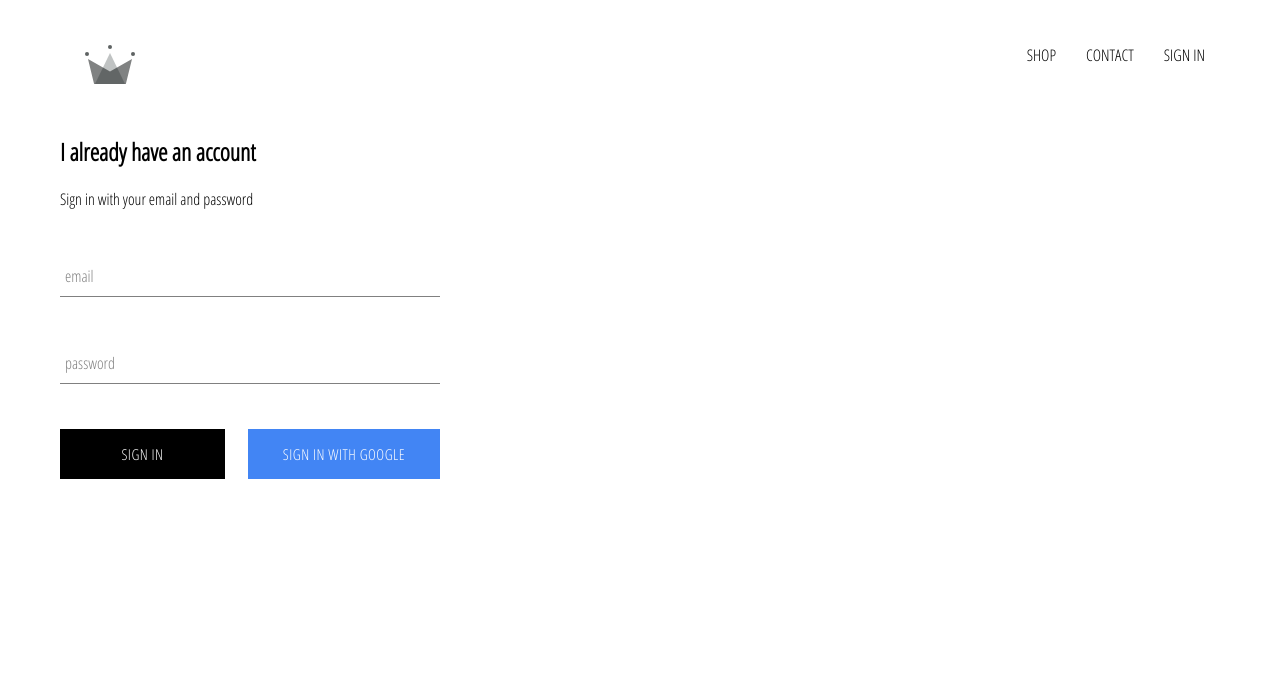
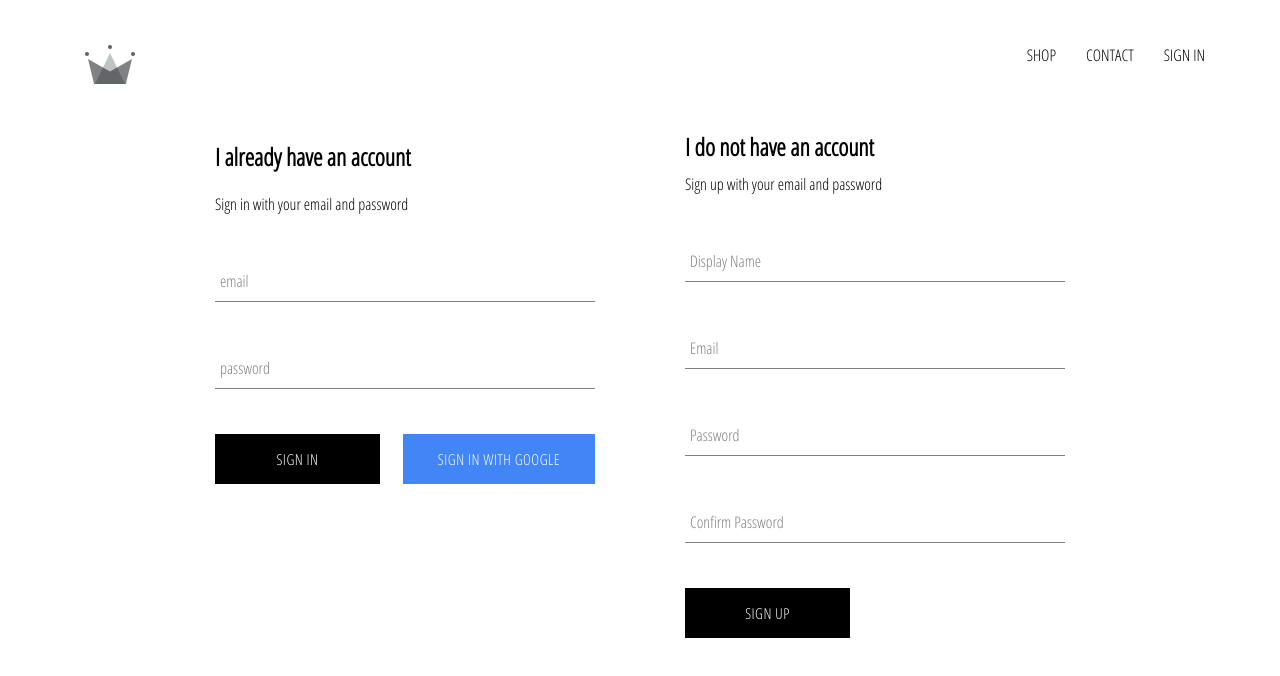
Before and after one commit to BhavanaReddyB/crwn-clothing, a React (Create React App) app: page /sign-in in a window 1280 px wide. Shown: the top 676 px of the page. Built offline with nearby package versions, Linux system fonts and the light colour scheme; no server answers; a web font is replaced by a local one.

Commit message:
Added sign-up component and store details in firestore

```diff
--- a/src/App.js
+++ b/src/App.js
@@ -37,6 +37,8 @@
         })
       }
 
+      console.log(this.state);
+
       //Setting the current user to null when the user signs out.
       this.setState({ currentUser: userAuth });
     });
--- a/src/components/sign-up/sign-up.component.jsx
+++ b/src/components/sign-up/sign-up.component.jsx
@@ -0,0 +1,99 @@
+import React from 'react';
+
+import FormInput from '../form-input/form-input.component';
+import CustomButton from '../custom-button/custom-button.component';
+
+import { auth, createUserProfileDocument } from '../../firebase/firebase.utils';
+
+import './sign-up.styles.scss';
+
+class SignUp extends React.Component {
+    constructor() {
+        super();
+
+        this.state = {
+            displayName: '',
+            email: '',
+            password: '',
+            confirmPassword: '',
+        }
+    }
+
+    handleSubmit = async event => {
+        event.preventDefault();
+
+        const { displayName, email, password, confirmPassword } = this.state;
+        if( password !== confirmPassword) {
+            alert("PAsswords don't match");
+            return;
+        }
+
+        try {
+            const { user } = await auth.createUserWithEmailAndPassword(email, password);
+            await createUserProfileDocument(user, { displayName });
+
+            //To clear our form once signed-up
+            this.setState({
+                displayName: '',
+                email: '',
+                password: '',
+                confirmPassword: '',
+            });
+        }catch (error) {
+            console.error(error);
+        }
+    }
+
+    handleChange = event => {
+        const { name, value } = event.target;
+
+        this.setState({ [name]: value });
+    }
+
+    render() {
+        const { displayName, email, password, confirmPassword } = this.state;
+        return (
+            <div className='sign-up'>
+                <h2 className='title'>I do not have an account</h2>
+                <span>Sign up with your email and password</span>
+                <form className='sign-up-form' onSubmit={this.handleSubmit}>
+                    <FormInput
+                        type='text'
+                        name='displayName'
+                        value={displayName}
+                        onChange={this.handleChange}
+                        label='Display Name'
+                        required
+                    />
+                    <FormInput
+                        type='email'
+                        name='email'
+                        value={email}
+                        onChange={this.handleChange}
+                        label='Email'
+                        required
+                    />
+                    <FormInput
+                        type='password'
+                        name='password'
+                        value={password}
+                        onChange={this.handleChange}
+                        label='Password'
+                        required
+                    />
+                    <FormInput
+                        type='password'
+                        name='confirmPassword'
+                        value={confirmPassword}
+                        onChange={this.handleChange}
+                        label='Confirm Password'
+                        required
+                    />
+                    <CustomButton type='submit'>SIGN UP</CustomButton>
+                </form>
+            </div>
+        )
+    }
+}
+
+export default SignUp;
--- /dev/null
+++ b/src/components/sign-up/sign-up.styles.scss
@@ -0,0 +1,9 @@
+.sign-up {
+    display: flex;
+    flex-direction: column;
+    width: 380px;
+
+    .title {
+        margin: 10px 0;
+    }
+}
--- a/src/pages/sign-in-and-sign-up/sign-in-and-sign-up.component.jsx
+++ b/src/pages/sign-in-and-sign-up/sign-in-and-sign-up.component.jsx
@@ -1,11 +1,13 @@
 import React from 'react';
 
 import SignIn from '../../components/sign-in/sign-in.component';
+import SignUp from '../../components/sign-up/sign-up.component';
 import './sign-in-and-sign-up.styles.scss';
 
 const SignInAndSignUpPage = () => (
     <div className='sign-in-and-sign-up'>
         <SignIn />
+        <SignUp />
     </div>
 );
 
--- a/src/pages/sign-in-and-sign-up/sign-in-and-sign-up.styles.scss
+++ b/src/pages/sign-in-and-sign-up/sign-in-and-sign-up.styles.scss
@@ -0,0 +1,6 @@
+.sign-in-and-sign-up {
+    width: 850px;
+    display: flex;
+    justify-content: space-between;
+    margin: 30px auto;
+}
```
Also changed, not shown: src/components/sign-up/sign-up.syles.scss (deleted).
